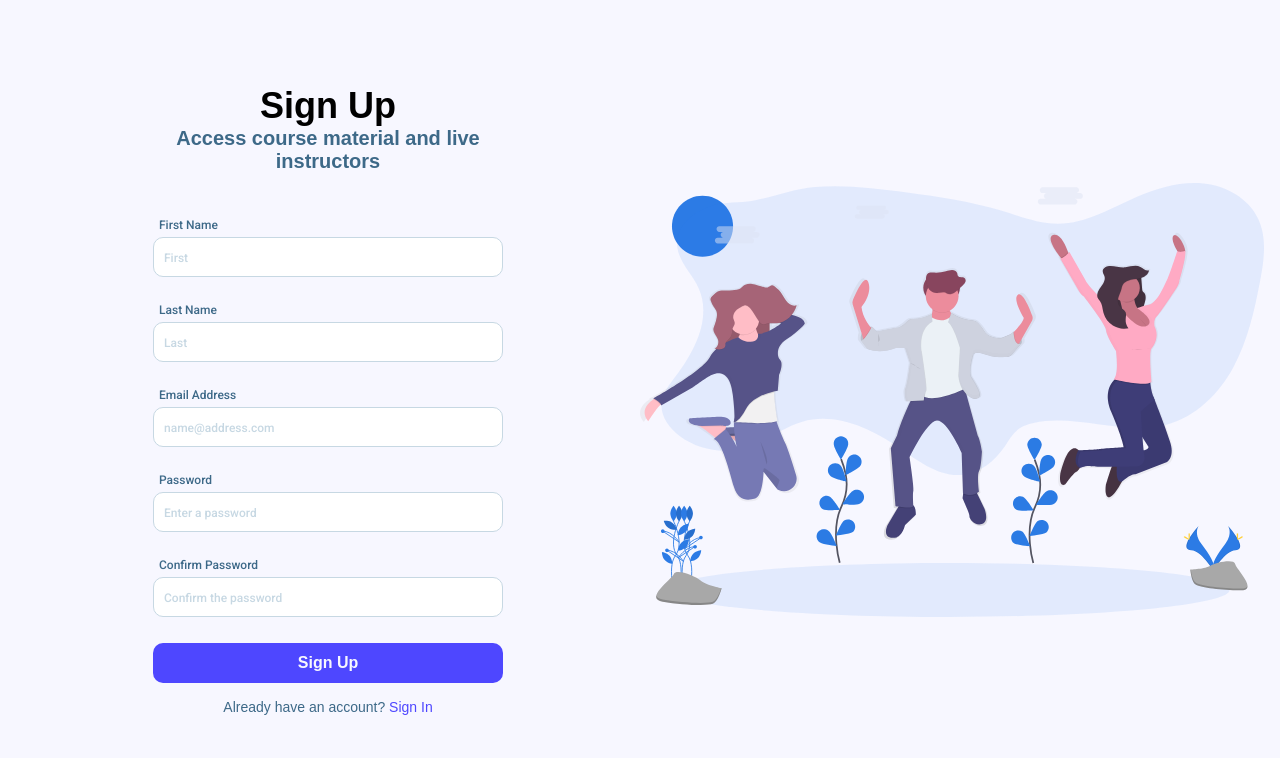
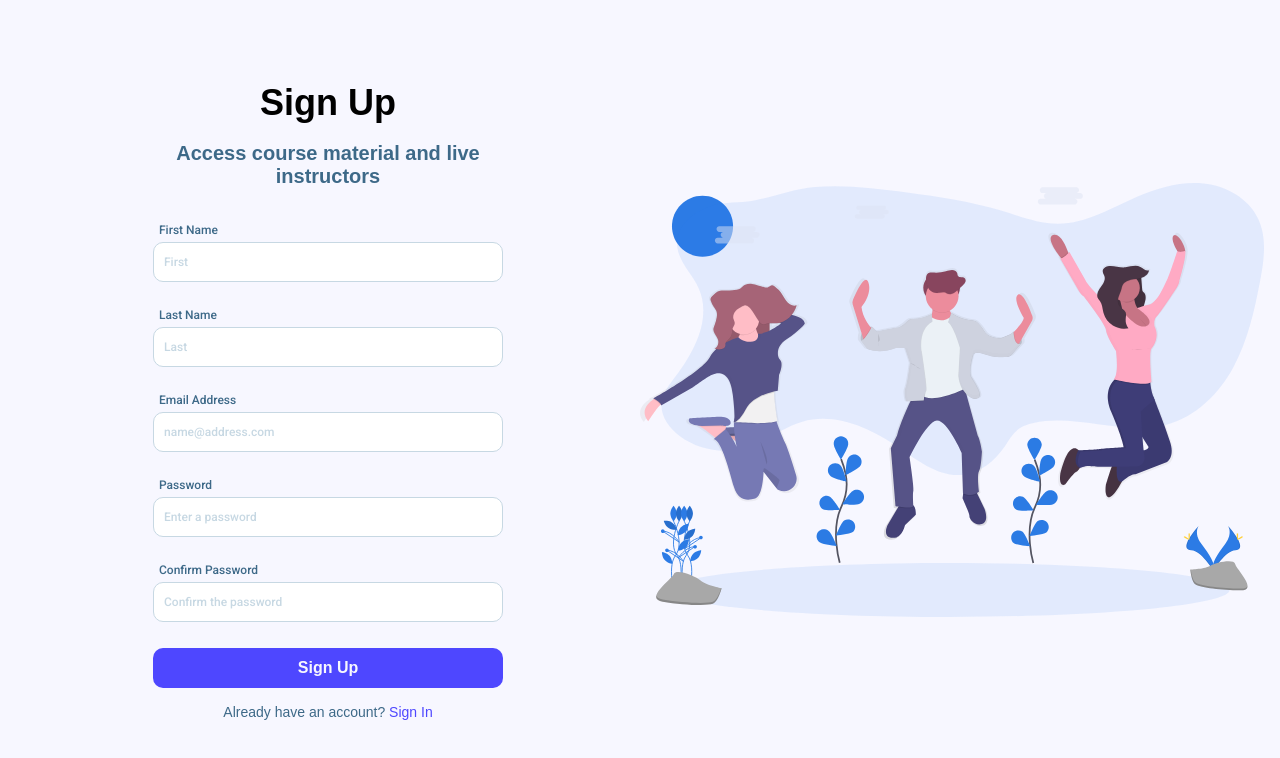
Before and after one commit to tsamantanis/hydra, a React (Create React App) app: page /users/signup in a window 1280 px wide. Shown: the top 758 px of the page. Built offline with nearby package versions, Linux system fonts and the light colour scheme; a web font is replaced by a local one.

Commit message:
changed height of h1-h6, p, small to match font-size

```diff
--- a/src/App.css
+++ b/src/App.css
@@ -18,36 +18,44 @@ h1, h2, h3, h4, h5, h6, p, button {
 
 h1 {
   font-size: 36px;
+  height: 36px;
 }
 
 h2 {
   font-size: 32px;
+  height: 32px;
 }
 
 h3 {
   font-size: 29px;
+  height: 29px;
 }
 
 h4 {
   font-size: 26px;
+  height: 26px;
 }
 
 h5 {
   font-size: 23px;
+  height: 23px;
 }
 
 h6 {
   font-size: 20px;
+  height: 20px;
 }
 
 p {
   font-size: 16px;
+  height: 16px;
 }
 
 small {
   color: var(--darkAccent);
   font-family: 'Jaldi', sans-serif;
   font-size: 14px;
+  height: 14px;
 }
 
 /* Label, Input, Button, and Anchor */
@@ -126,7 +134,8 @@ form legend {
 
 form legend h6 {
   color: var(--darkAccent);
-  margin-bottom: 30px;
+  margin-top: 24px;
+  margin-bottom: 45px;
 }
 
 form fieldset {
```
